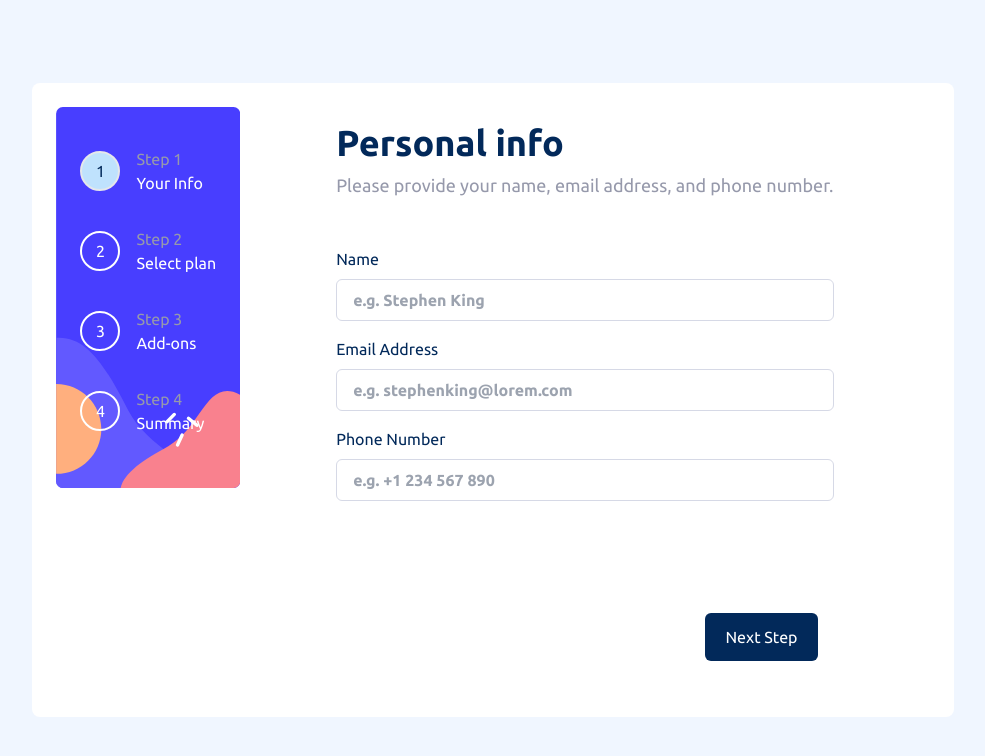
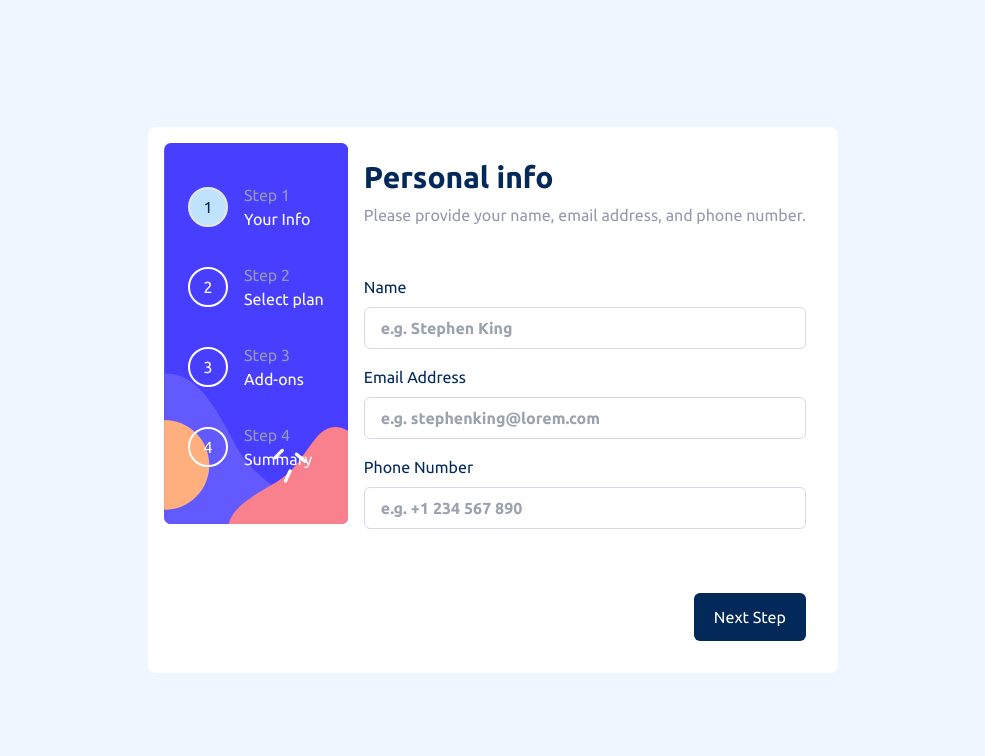
Before and after one commit to vitaovich/FM-multi-step-form, a Next.js app: page / in a window 1280 px wide. Shown: the top 756 px of the page, without its empty margins (147-1132 px from the left). Built offline with nearby package versions, Linux system fonts and the light colour scheme.

Commit message:
layout change for sidebar being behind main content.

```diff
--- a/components/sideBar.tsx
+++ b/components/sideBar.tsx
@@ -14,7 +14,7 @@ const Sidebar: React.FC<{selectedStep: number}> = (props) => {
     ])
 
     return (
-        <div id='sidebar' className='p-6 absolute top-0 inset-x-0 md:static md:top-auto md:inset-x-auto'>
+        <div id='sidebar' className='absolute top-0 inset-x-0 p-6 h-1/4 md:relative md:top-auto md:inset-x-auto md:h-auto'>
             <div className=''>
                 <div className="flex flex-row justify-center md:flex-col">
                     {
--- a/components/stepContainer.tsx
+++ b/components/stepContainer.tsx
@@ -2,10 +2,10 @@ import React from "react"
 
 const StepContainer: React.FC<{ title: string, description: string, children?: React.ReactNode }> = (props) => {
     return (
-        <div className="space-y-12">
+        <div className="md:space-y-12">
             <div className="space-y-2">
-                <h1 className='text-4xl font-bold'>{props.title}</h1>
-                <p className='text-CoolGray text-lg'>{props.description}</p>
+                <h1 className='text-3xl font-bold'>{props.title}</h1>
+                <p className='text-CoolGray text-md'>{props.description}</p>
             </div>
             {props.children}
         </ div>
--- a/pages/index.tsx
+++ b/pages/index.tsx
@@ -77,10 +77,11 @@ export default function Home() {
       <Head>
         <title>Multi Step Form</title>
       </Head>
-      <div className='flex items-center justify-center min-h-screen bg-Magnolia font-ubuntu'>
-        <div className='bg-white rounded-lg text-MarineBlue mx-4 p-6 md:flex md:flex-row'>
+      <div className='flex justify-center min-h-screen bg-Magnolia font-ubuntu md:items-center'>
+        <div className='rounded-lg text-MarineBlue md:flex md:flex-row md:bg-white md:p-4'>
           <Sidebar selectedStep={curStep + 1}></Sidebar>
-          <div className="flex flex-col md:mx-24 md:my-4">
+          <div className="flex flex-col">
+            <div className="relative mt-28 bg-white rounded-lg p-4 mx-6 md:mt-0 md:mx-0">
               {curStep < 4 &&
                 <StepContainer title={steps[curStep].title} description={steps[curStep].description}>
                   {curStep == 0 &&
@@ -119,7 +120,8 @@ export default function Home() {
               {curStep == 4 &&
                 <ThankYou></ThankYou>
               }
-            <div className={`absolute inset-x-0 bottom-0 flex flex-row mt-24 p-4 ${curStep > 0 ? 'justify-between' : 'justify-end'} bg-white md:static md:bottom-auto md:inset-x-auto`}>
+            </div>
+            <div className={`mt-8 p-4 flex flex-row ${curStep > 0 ? 'justify-between' : 'justify-end'} bg-white`}>
               {curStep > 0 &&
                 <button className="px-5 py-3 rounded-md text-CoolGray hover:text-MarineBlue hover:font-bold" onClick={curPrevStepHandler}>
                   Go Back
```
Lines whose indentation alone changed are shown as unchanged.
